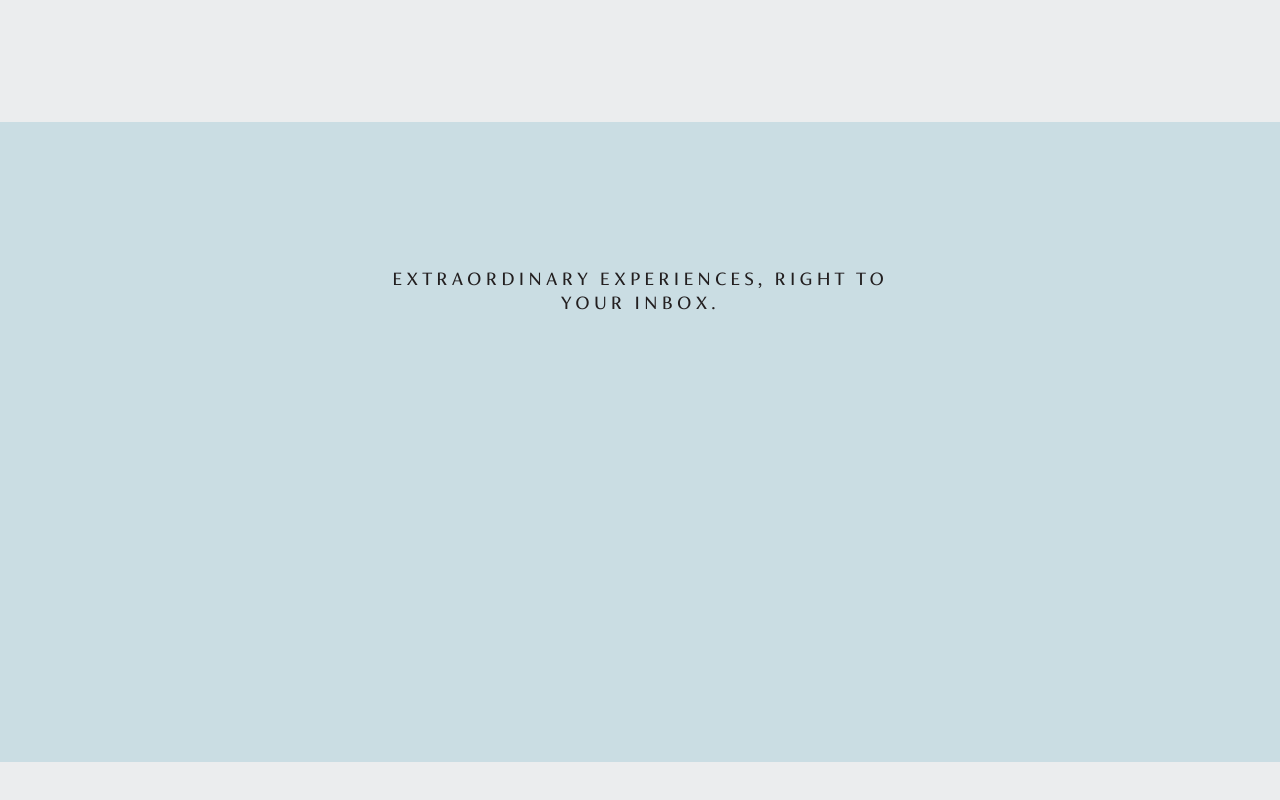
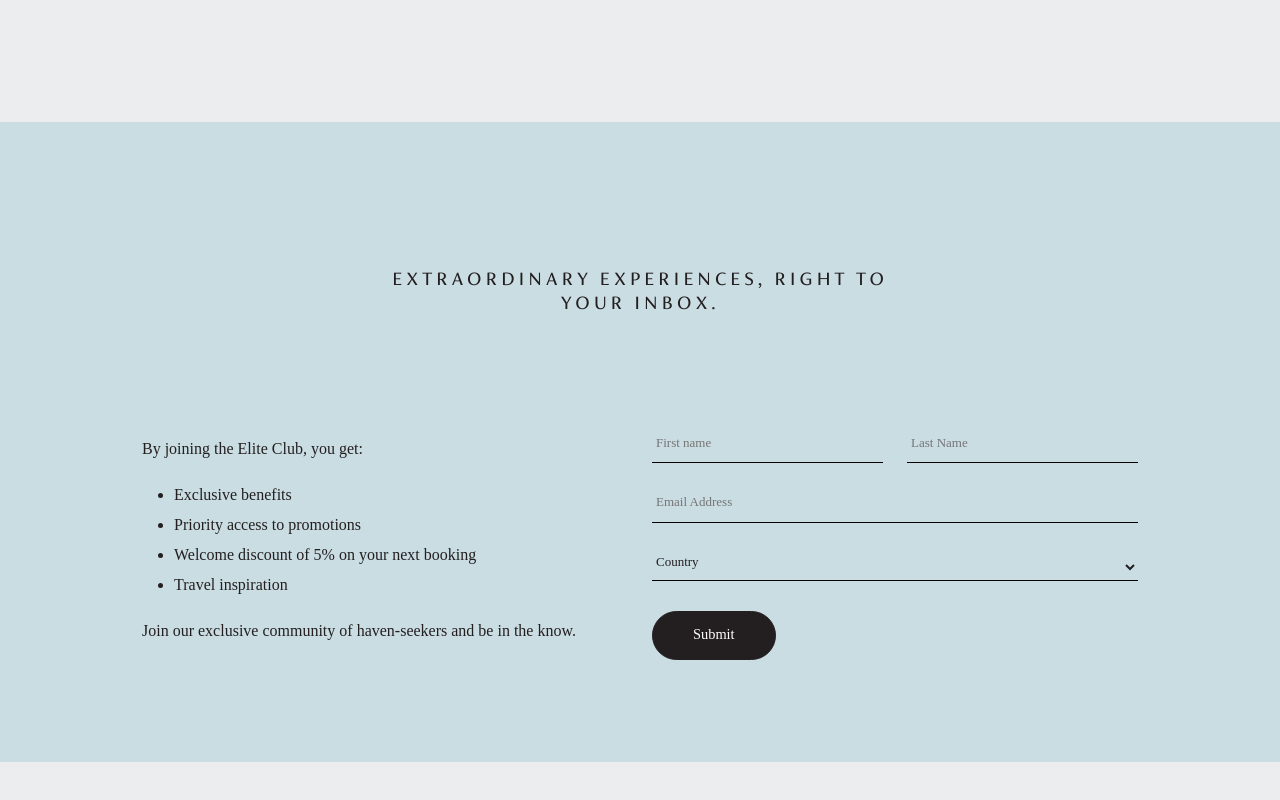
Before and after one commit to wahyuPM/elite-havens, a Vue app: page /#/ in a window 1280 px wide. Shown: the part 8540-9340 px from the top of the page. Built offline with nearby package versions, Linux system fonts and the light colour scheme; no server answers; a web font is replaced by a local one.

Commit message:
add : form subscribe

```diff
--- a/src/assets/scss/_subscribe.scss
+++ b/src/assets/scss/_subscribe.scss
@@ -1,4 +1,45 @@
 .subscribe{
+    font-family: "Majorant-Light";
     background-color: #CADDE3;
     min-height: 80vh;
+
+    p, li{
+        color: #231F20;
+        font-size: 1rem;
+    }
+
+    input {
+            font-style: normal;
+            font-weight: 500;
+            font-size: 13px;
+            line-height: 18.2px;
+            color: #231F20;
+            display: inline-block;
+            width: 100%;
+            padding: 0 0 10px 4px;
+            margin-bottom: 30px;
+            vertical-align: top;
+            border: none;
+            border-bottom: 1px solid rgba(0, 0, 0, 1);
+            background: none;
+
+        &:focus {
+            outline: none;
+        }
+    }
+
+        select {
+            line-height: 18.2px;
+            color: #231F20;
+            display: inline-block;
+            width: 100%;
+            padding: 0 0 10px 0;
+            margin-bottom: 30px;
+            vertical-align: top;
+            border: none;
+            border-bottom: 1px solid rgba(0, 0, 0, 1);
+            font-size: 13px;
+            font-weight: normal;
+            background: none;
+        }
 }
--- a/src/views/home/HomePage.vue
+++ b/src/views/home/HomePage.vue
@@ -234,8 +234,53 @@
             </h3>
           </div>
         </div>
-        <div class="row">
-          <div class="col-md-6"></div>
+        <div class="row mx-5 mb-5">
+          <div class="col-md-6">
+            <div class="d-flex flex-column align-items-start text-start">
+              <p>By joining the Elite Club, you get:</p>
+              <ul>
+                <li>Exclusive benefits</li>
+                <li>Priority access to promotions</li>
+                <li>Welcome discount of 5% on your next booking</li>
+                <li>Travel inspiration</li>
+              </ul>
+              <p>
+                Join our exclusive community of haven-seekers and be in the
+                know.
+              </p>
+            </div>
+          </div>
+          <div class="col-md-6">
+            <form action="">
+              <div class="row">
+                <div class="col">
+                  <input type="text" class="" placeholder="First name" />
+                </div>
+                <div class="col">
+                  <input type="text" class="" placeholder="Last Name" />
+                </div>
+              </div>
+              <div class="row">
+                <div class="col">
+                  <input type="email" class="" placeholder="Email Address" />
+                </div>
+              </div>
+              <div class="row">
+                <div class="col">
+                  <select name="" id="">
+                    <option value="">Country</option>
+                    <option value="">Country</option>
+                    <option value="">Country</option>
+                  </select>
+                </div>
+              </div>
+              <div class="row">
+                <div class="col text-start">
+                  <button class="btn btn-primary rounded-pill">Submit</button>
+                </div>
+              </div>
+            </form>
+          </div>
         </div>
       </div>
     </section>
```
Also changed, not shown: src/assets/css/main.css.
